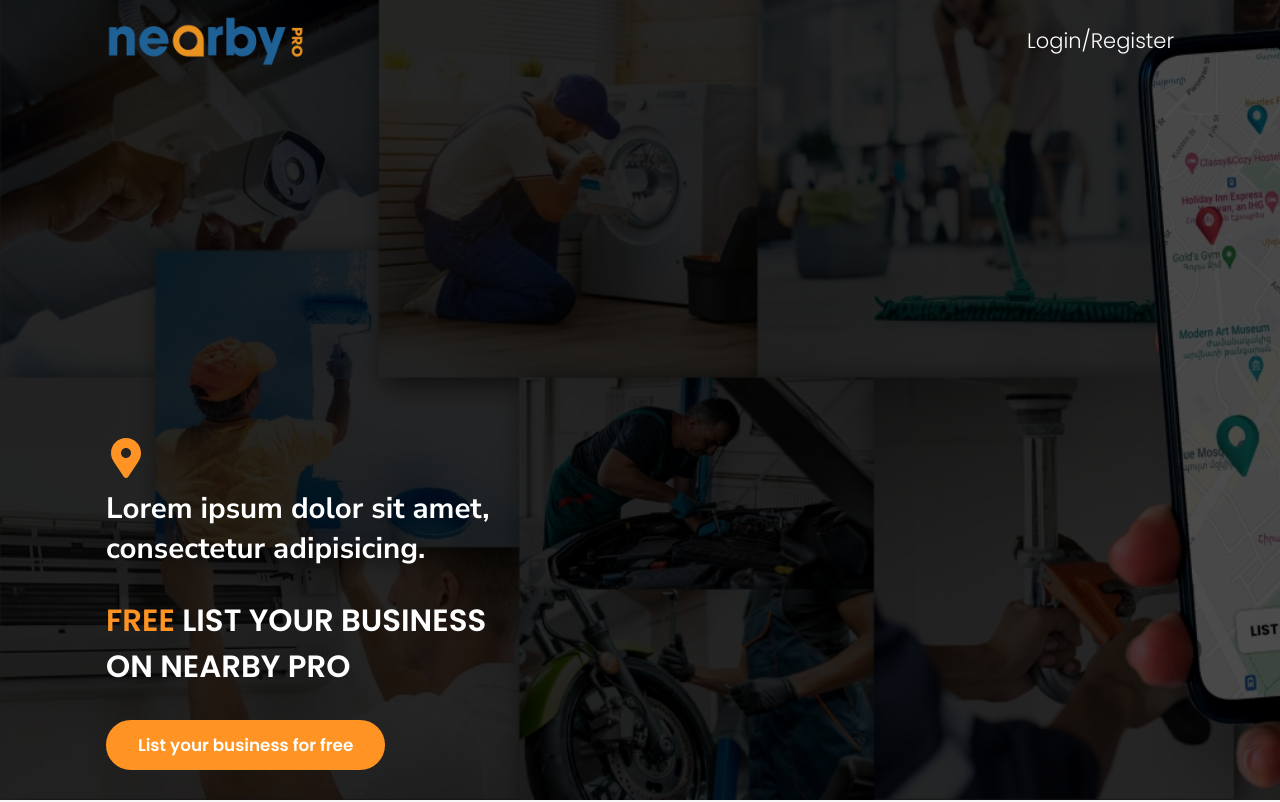
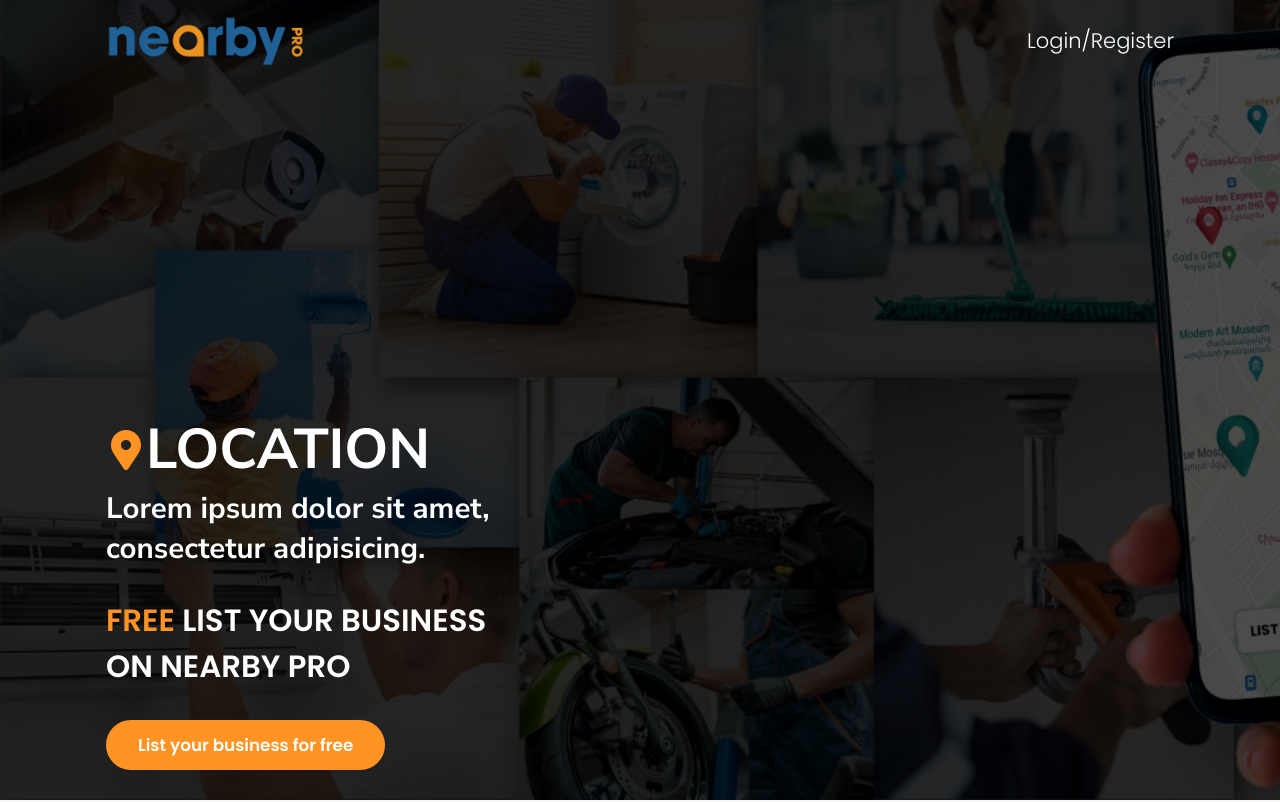
Before and after one commit to Shreyas-Aradhya/nearbypro, a React (Vite) app: page / in a window 1280 px wide. Shown: the top 802 px of the page. Built offline with nearby package versions, Linux system fonts and the light colour scheme; no server answers.

Commit message:
Banner title bug fix

```diff
--- a/src/sections/HomePage/HeroBanner/HeroBanner.jsx
+++ b/src/sections/HomePage/HeroBanner/HeroBanner.jsx
@@ -15,15 +15,14 @@ const HeroBanner = ({ title, banner, description }) => {
     >
       <div className="container">
         <div className={styles["heading-container"]}>
-          {!title ? (
+          {!title && (
             <div className={styles["heading-icon"]}>
               <img src={locationIcon} alt="location icon" />
             </div>
-          ) : (
-            <h2 className={styles["heading-title"]}>
-              {title ? title : "LOCATION"}
-            </h2>
           )}
+          <h2 className={styles["heading-title"]}>
+            {title ? title : "LOCATION"}
+          </h2>
         </div>
         {!title && (
           <>
```
